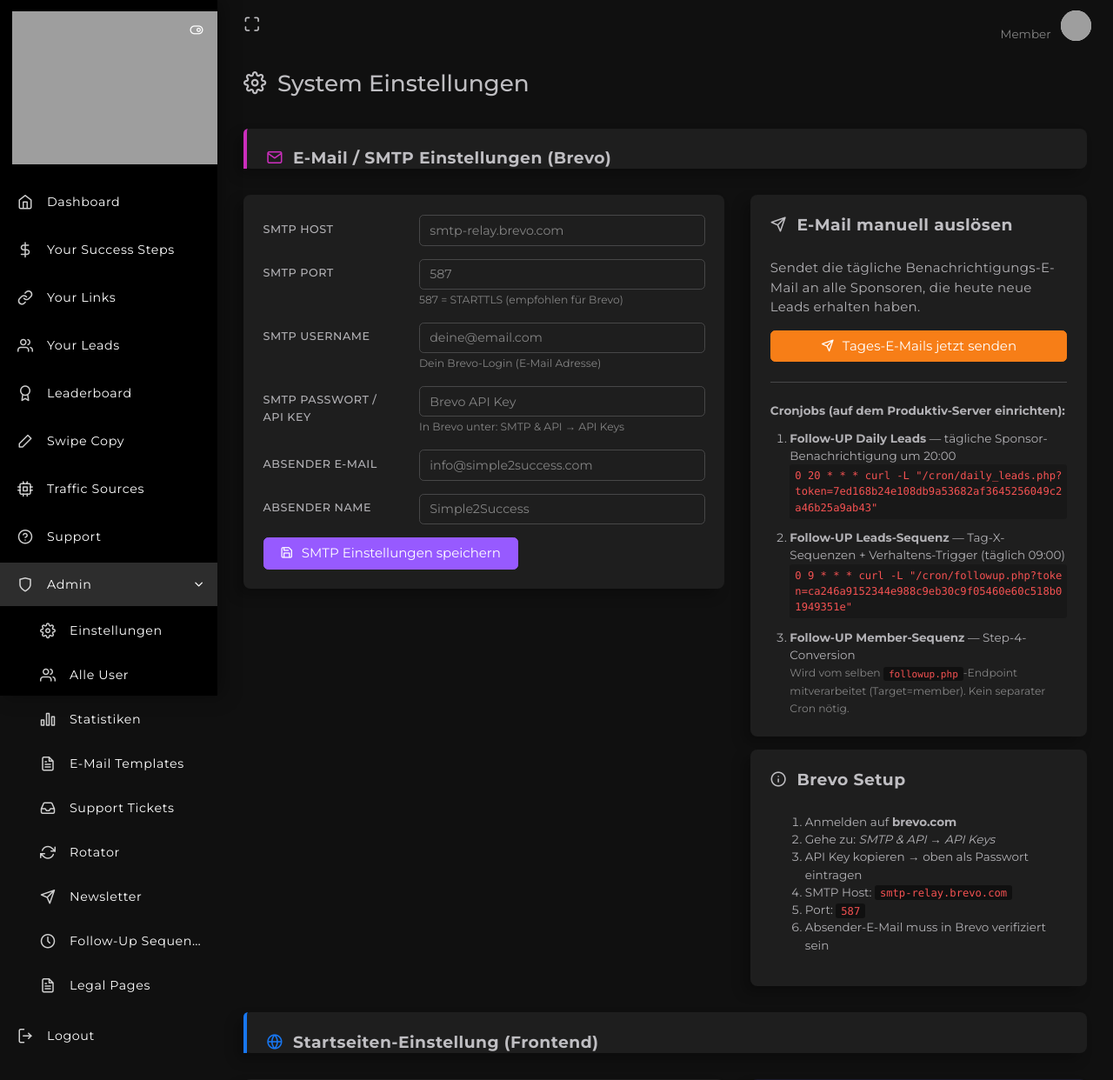
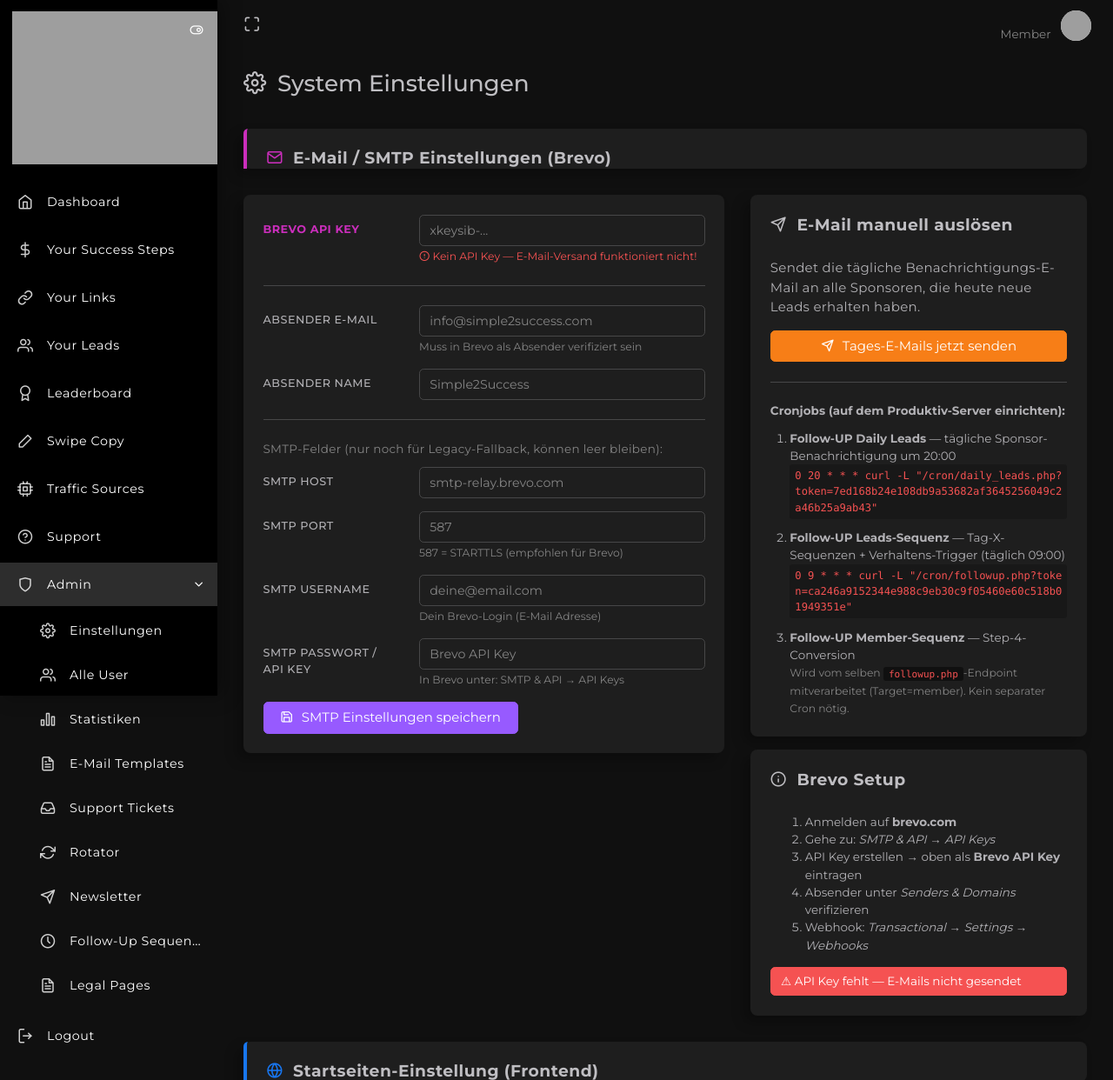
Before and after one commit to mpknorr/simple2success, a PHP site: page /private/admin/admin-settings.php in a window 1280 px wide. Shown: the top 1242 px of the page at 87% size. Run offline with PHP 8.4, Linux system fonts and the light colour scheme; the visitor is signed in with stand-in values (Sample User, id 1); data that the repository does not hold is empty; a stand-in replaces the project's code that opens the database connection; some libraries are stand-ins or nearby versions; grey boxes are pictures that could not be loaded.

Commit message:
feat: add Brevo API key field to admin-settings.php
- Brevo API Key field at top of email settings form (password input,
  keeps existing value if left empty)
- Shows green checkmark or red warning based on whether key is set
- Absender E-Mail / Name moved above SMTP legacy block
- SMTP fields labeled as legacy/fallback
- Brevo info card updated with correct setup steps

Co-Authored-By: Claude Sonnet 4.6 <noreply@anthropic.com>

```diff
--- a/admin/admin-settings.php
+++ b/admin/admin-settings.php
@@ -138,6 +138,10 @@ if ($_SERVER["REQUEST_METHOD"] === "POST" && isset($_POST['save_smtp'])) {
     foreach ($fields as $field) {
         saveSetting($link, $field, $_POST[$field] ?? '');
     }
+    // Brevo API Key (nur speichern wenn nicht leer, damit bestehender Key nicht gelöscht wird)
+    if (!empty($_POST['brevo_api_key'])) {
+        saveSetting($link, 'brevo_api_key', trim($_POST['brevo_api_key']));
+    }
     $success = "E-Mail Einstellungen gespeichert.";
 }
 
@@ -176,6 +180,8 @@ $smtp_user        = getSetting($link, 'smtp_user');
 $smtp_password    = getSetting($link, 'smtp_password');
 $smtp_from_email  = getSetting($link, 'smtp_from_email');
 $smtp_from_name   = getSetting($link, 'smtp_from_name');
+$brevo_api_key    = getSetting($link, 'brevo_api_key');
+$brevo_key_set    = !empty($brevo_api_key);
 $homepage_mode    = getSetting($link, 'homepage_mode') ?: 'default';
 $homepage_target  = getSetting($link, 'homepage_target');
 
@@ -278,6 +284,33 @@ $pages = [
                     <div class="card-body">
                         <form method="POST">
                             <div class="form-group row">
+                                <label class="col-sm-4 col-form-label font-weight-bold" style="color:#cb2ebc;">Brevo API Key</label>
+                                <div class="col-sm-8">
+                                    <input type="password" name="brevo_api_key" class="form-control" value="" placeholder="<?= $brevo_key_set ? '●●●●●●●● (gesetzt — leer lassen zum Behalten)' : 'xkeysib-...' ?>">
+                                    <?php if ($brevo_key_set): ?>
+                                        <small class="text-success"><i class="ft-check-circle"></i> API Key ist gesetzt — E-Mails laufen über Brevo API</small>
+                                    <?php else: ?>
+                                        <small class="text-danger"><i class="ft-alert-circle"></i> Kein API Key — E-Mail-Versand funktioniert nicht!</small>
+                                    <?php endif; ?>
+                                </div>
+                            </div>
+                            <hr>
+                            <div class="form-group row">
+                                <label class="col-sm-4 col-form-label">Absender E-Mail</label>
+                                <div class="col-sm-8">
+                                    <input type="email" name="smtp_from_email" class="form-control" value="<?= htmlspecialchars($smtp_from_email) ?>" placeholder="info@simple2success.com">
+                                    <small class="text-muted">Muss in Brevo als Absender verifiziert sein</small>
+                                </div>
+                            </div>
+                            <div class="form-group row">
+                                <label class="col-sm-4 col-form-label">Absender Name</label>
+                                <div class="col-sm-8">
+                                    <input type="text" name="smtp_from_name" class="form-control" value="<?= htmlspecialchars($smtp_from_name) ?>" placeholder="Simple2Success">
+                                </div>
+                            </div>
+                            <hr>
+                            <p class="text-muted font-small-3 mb-2">SMTP-Felder (nur noch für Legacy-Fallback, können leer bleiben):</p>
+                            <div class="form-group row">
                                 <label class="col-sm-4 col-form-label">SMTP Host</label>
                                 <div class="col-sm-8">
                                     <input type="text" name="smtp_host" class="form-control" value="<?= htmlspecialchars($smtp_host) ?>" placeholder="smtp-relay.brevo.com">
@@ -302,18 +335,6 @@ $pages = [
                                 <div class="col-sm-8">
                                     <input type="password" name="smtp_password" class="form-control" value="<?= htmlspecialchars($smtp_password) ?>" placeholder="Brevo API Key">
                                     <small class="text-muted">In Brevo unter: SMTP &amp; API → API Keys</small>
-                                </div>
-                            </div>
-                            <div class="form-group row">
-                                <label class="col-sm-4 col-form-label">Absender E-Mail</label>
-                                <div class="col-sm-8">
-                                    <input type="email" name="smtp_from_email" class="form-control" value="<?= htmlspecialchars($smtp_from_email) ?>" placeholder="info@simple2success.com">
-                                </div>
-                            </div>
-                            <div class="form-group row">
-                                <label class="col-sm-4 col-form-label">Absender Name</label>
-                                <div class="col-sm-8">
-                                    <input type="text" name="smtp_from_name" class="form-control" value="<?= htmlspecialchars($smtp_from_name) ?>" placeholder="Simple2Success">
                                 </div>
                             </div>
                             <button type="submit" name="save_smtp" class="btn btn-primary">
@@ -375,11 +396,15 @@ $pages = [
                         <ol>
                             <li>Anmelden auf <strong>brevo.com</strong></li>
                             <li>Gehe zu: <em>SMTP &amp; API → API Keys</em></li>
-                            <li>API Key kopieren → oben als Passwort eintragen</li>
-                            <li>SMTP Host: <code>smtp-relay.brevo.com</code></li>
-                            <li>Port: <code>587</code></li>
-                            <li>Absender-E-Mail muss in Brevo verifiziert sein</li>
+                            <li>API Key erstellen → oben als <strong>Brevo API Key</strong> eintragen</li>
+                            <li>Absender unter <em>Senders &amp; Domains</em> verifizieren</li>
+                            <li>Webhook: <em>Transactional → Settings → Webhooks</em></li>
                         </ol>
+                        <?php if ($brevo_key_set): ?>
+                            <div class="alert alert-success py-1 px-2 mb-0">✓ API Key aktiv</div>
+                        <?php else: ?>
+                            <div class="alert alert-danger py-1 px-2 mb-0">⚠ API Key fehlt — E-Mails nicht gesendet</div>
+                        <?php endif; ?>
                     </div>
                 </div>
             </div>
```
